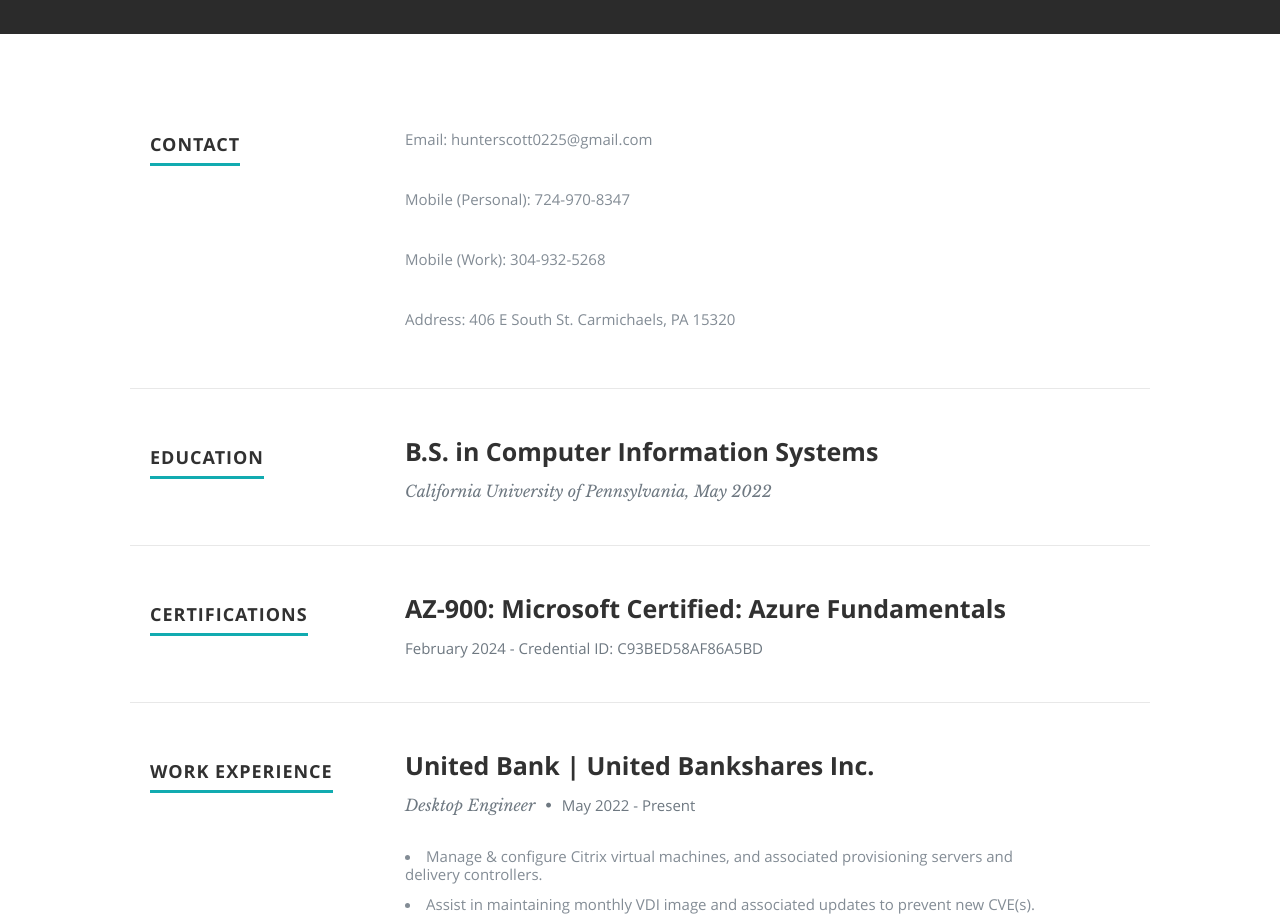
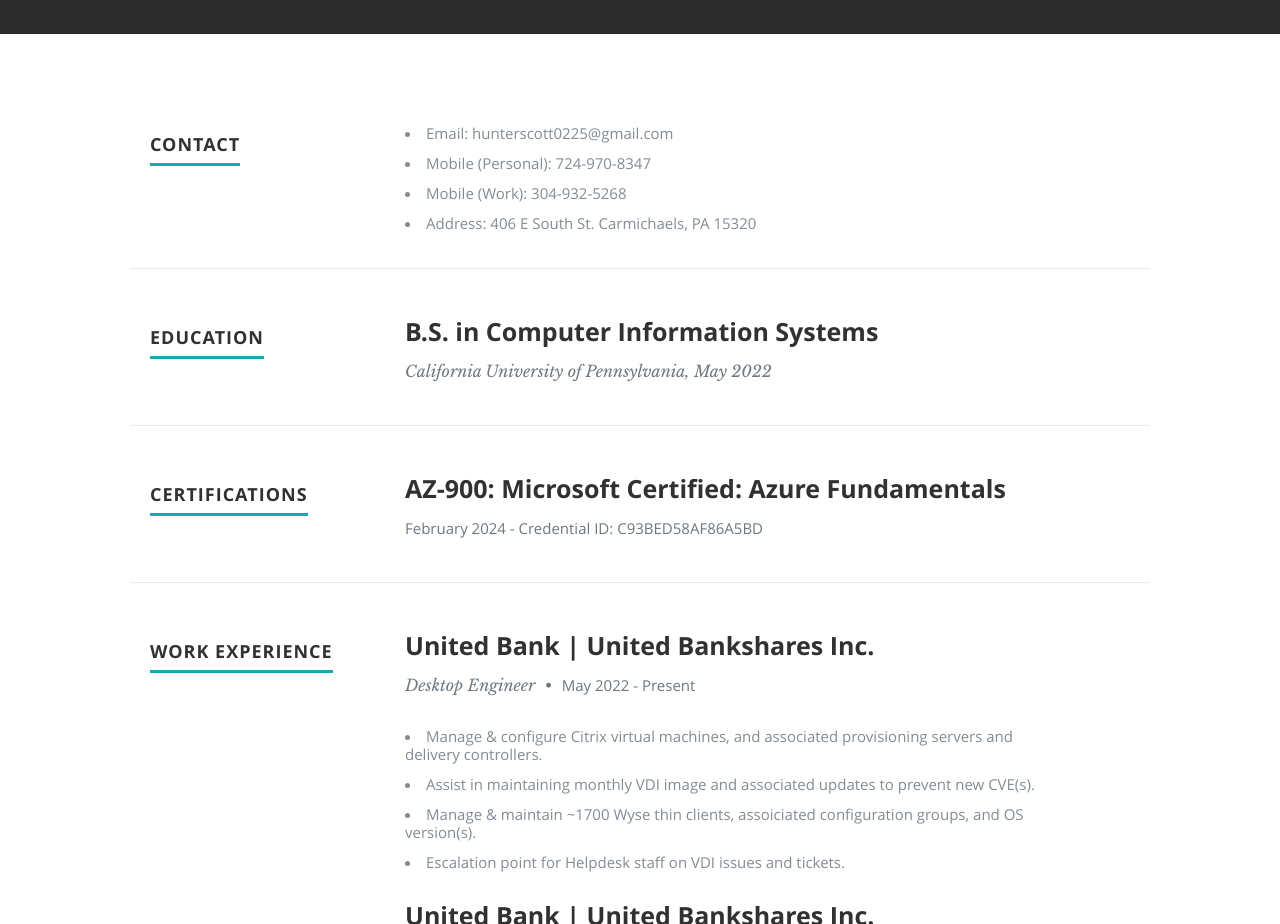
Before and after one commit to hunter0225/AzureResume, a plain HTML site: page frontend/index.html in a window 1280 px wide. Shown: the part 1120-2044 px from the top of the page. Drawn offline with nearby package versions, Linux system fonts and the light colour scheme; no server answers.

Commit message:
frontend updates yaml 4-1-2022 pt2

```diff
--- a/frontend/index.html
+++ b/frontend/index.html
@@ -111,10 +111,10 @@
 
                <div class="twelve columns">
 
-                  <p>Email: hunterscott0225@gmail.com</p>
-                  <p>Mobile (Personal): 724-970-8347</p>
-                  <p>Mobile (Work): 304-932-5268</p>
-                  <p>Address: 406 E South St. Carmichaels, PA 15320</p>
+                  <li>Email: hunterscott0225@gmail.com</li>
+                  <li>Mobile (Personal): 724-970-8347</li>
+                  <li>Mobile (Work): 304-932-5268</li>
+                  <li>Address: 406 E South St. Carmichaels, PA 15320</li>
 
 
                </div>
```
